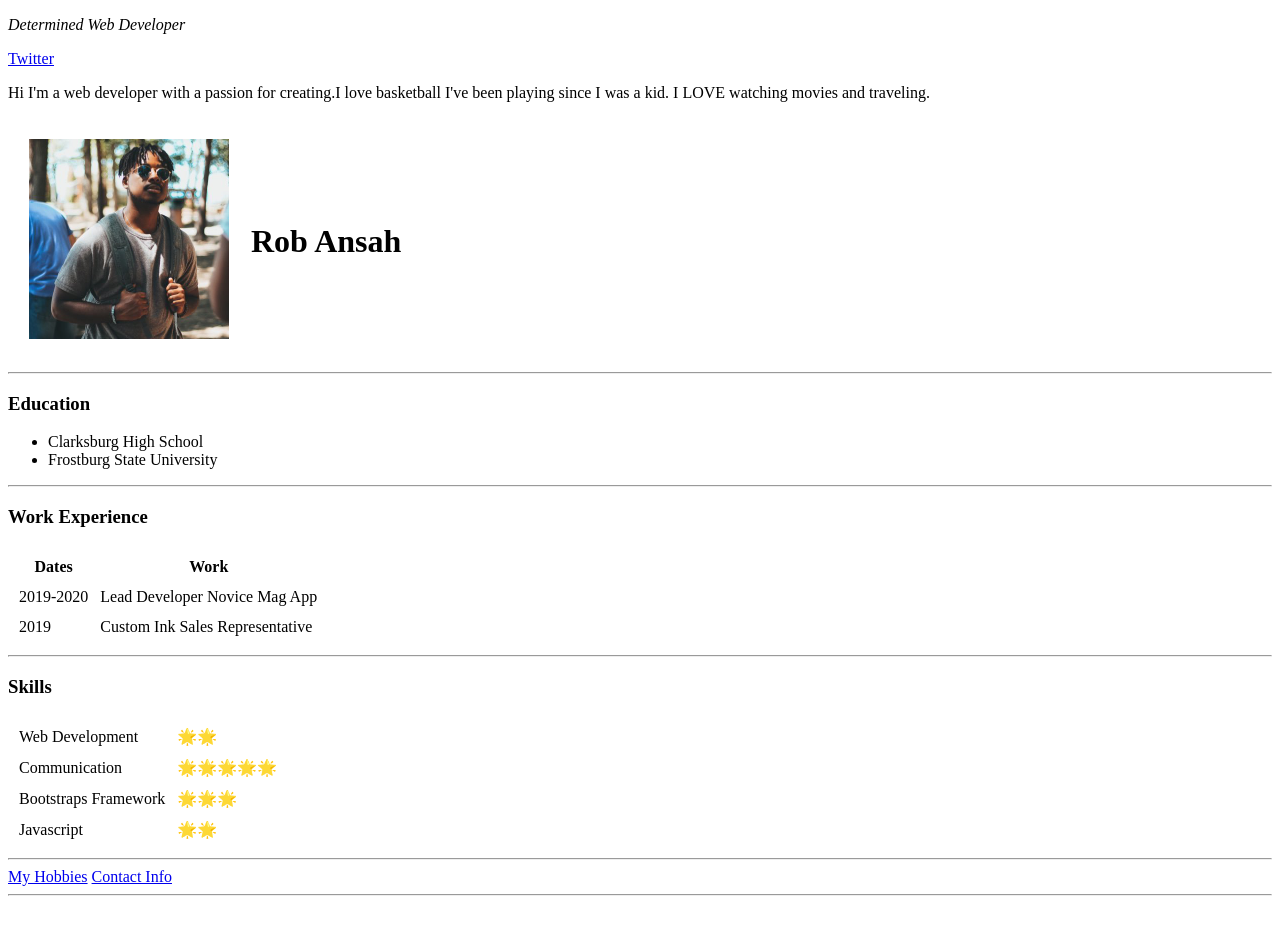
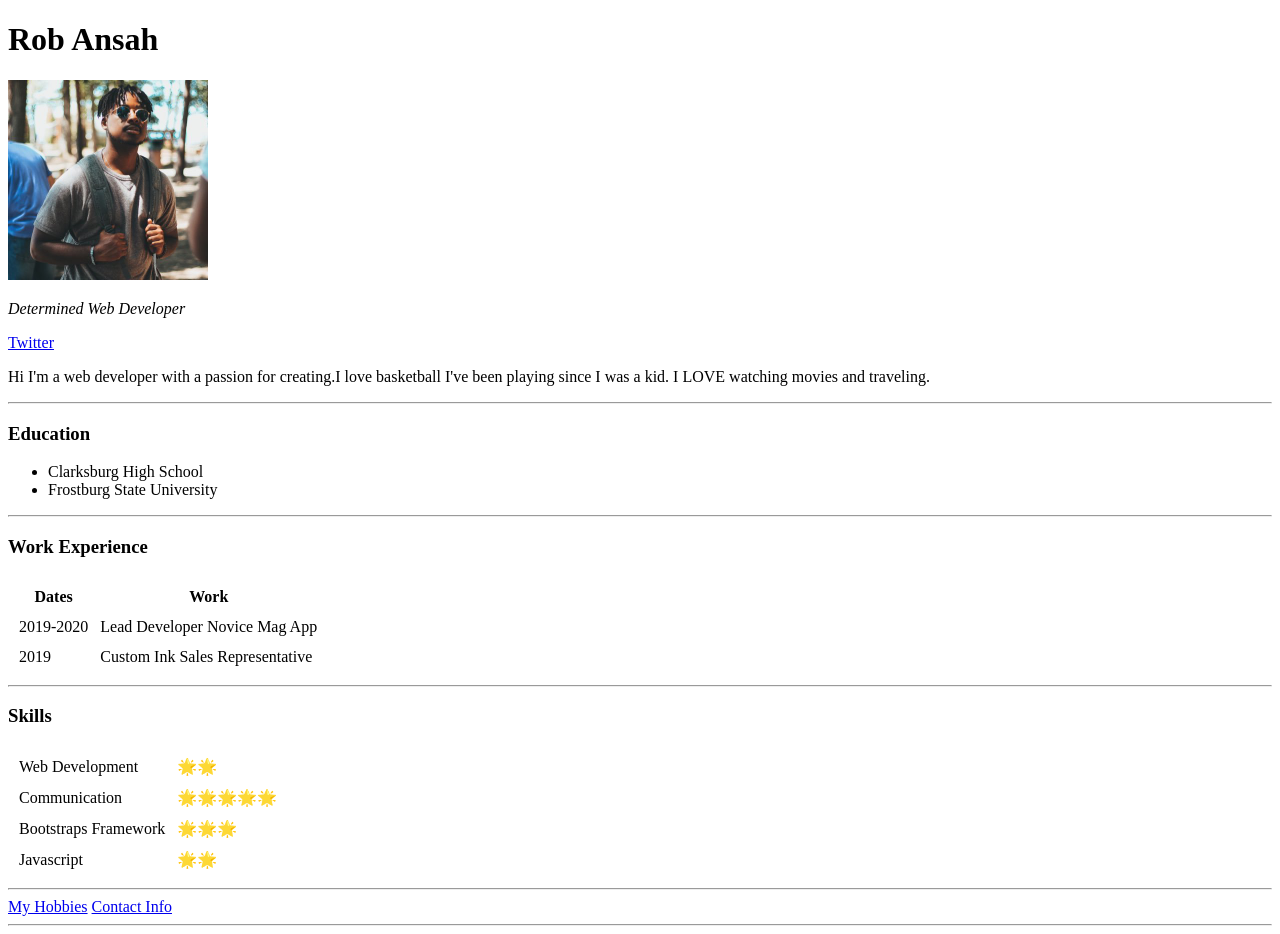
Before and after one commit to robansah/cv, a plain HTML site: page index.html in a window 1280 px wide. Before the commit the page ends 904 px from the top, so only its background shows below. Drawn offline with Linux system fonts and the light colour scheme.

Commit message:
Add files via upload

```diff
--- a/index.html
+++ b/index.html
@@ -7,18 +7,13 @@
 </head>
 
 <body>
-  <table cellspacing="20">
-    <tr>
+    <h1>Rob Ansah</h1>
+    <img src="Rob.png" width="200px" height="200px" alt="Rob Profile picture">
       <p><em>Determined Web Developer </em></p>
       <p><a href="https://twitter.com/ansah_rob">Twitter</a></p>
       <p>Hi I'm a web developer with a passion for creating.I love basketball I've been playing
         since I was a kid. I LOVE watching movies and traveling.</p>
-      <td><img src="Rob.png" width="200px" height="200px" alt="Rob Profile picture"></td>
-      <td>
-        <h1>Rob Ansah</h1>
-      </td>
-    </tr>
-  </table>
+
 
   <hr>
   <h3>Education</h3>
```
